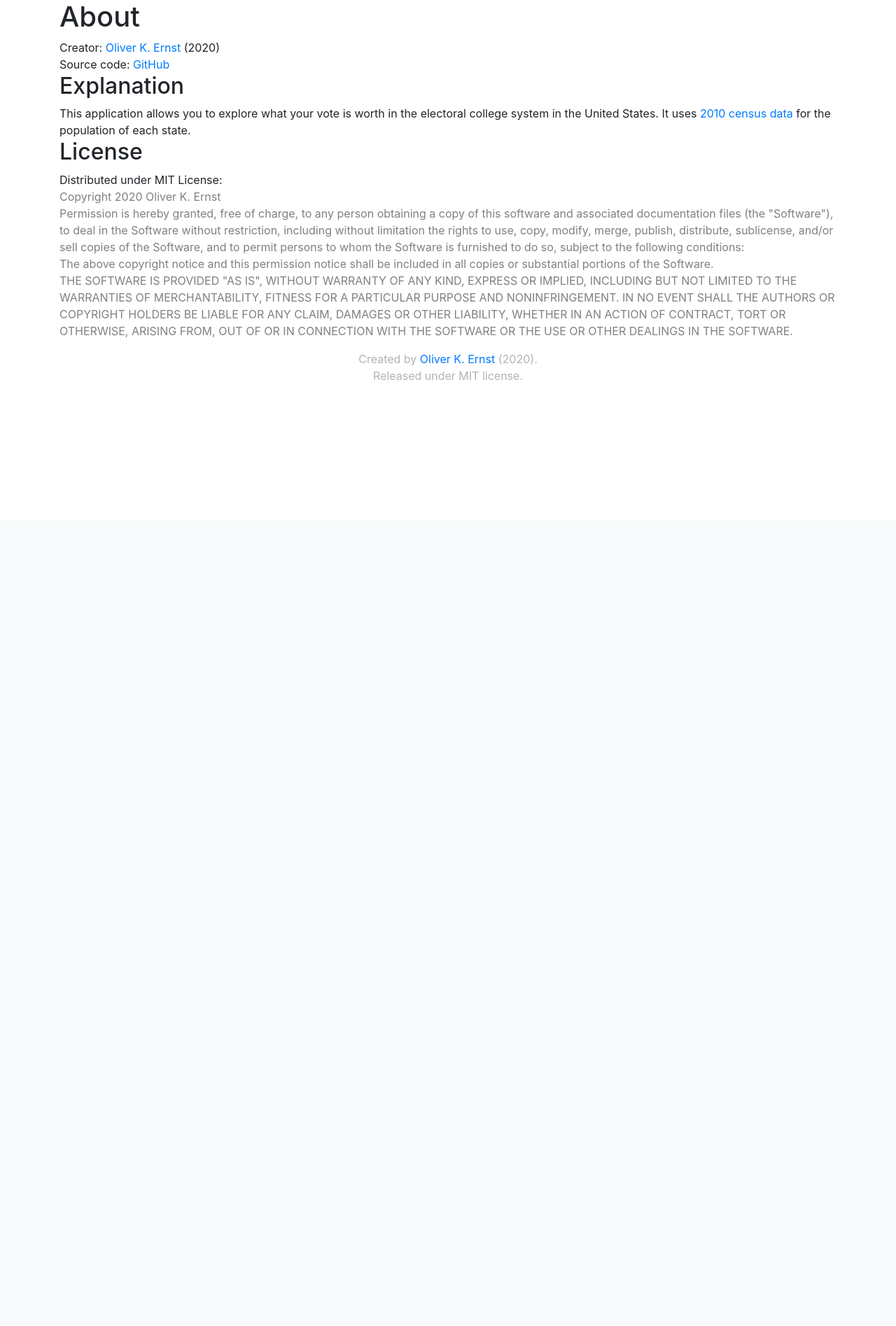
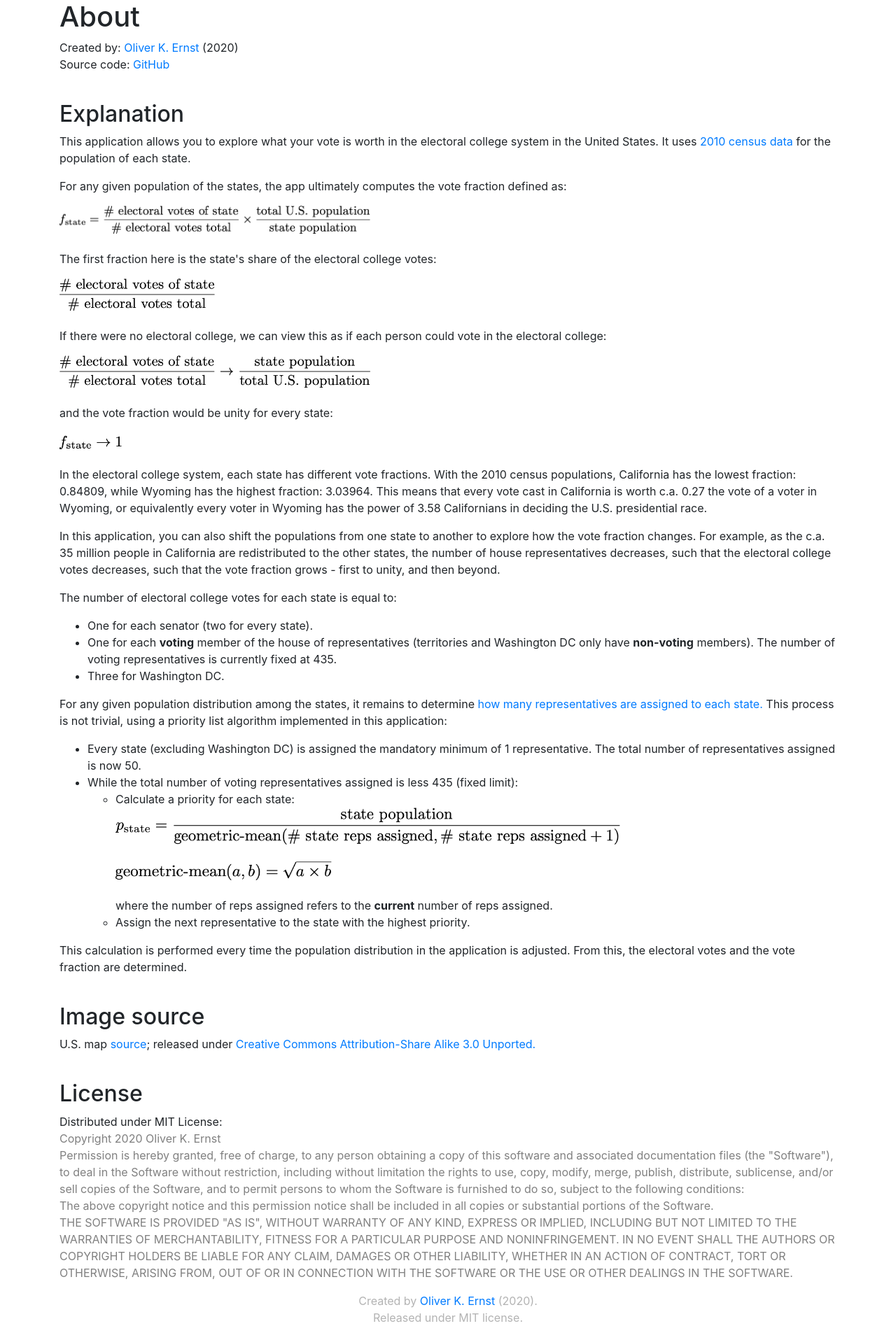
Before and after one commit to smrfeld/whats-my-vote-worth, a Flask app: page /about in a window 1280 px wide. Shown: the part 56-1951 px from the top of the page at 70% size. Before the commit the page ends 599 px from the top, so only its background shows below. Run offline with Flask 2, Linux system fonts and the light colour scheme; some libraries are stand-ins or nearby versions.

Commit message:
filled out about

```diff
--- a/app.py
+++ b/app.py
@@ -62,6 +62,14 @@ def get_list_of_states() -> str:
 
     return ret
 
+@app.route("/get_list_of_states_and_entire_us", methods=["POST"])
+def get_list_of_states_and_entire_us() -> str:
+    ret = get_list_of_states()
+    ret = '<option>Entire U.S.</option>' + ret
+    print(ret)
+
+    return ret
+
 @app.route("/move_people", methods=["POST"])
 def move_people() -> Dict[str, str]:
     # print(request.args)
--- a/static/css/style.css
+++ b/static/css/style.css
@@ -28,8 +28,9 @@
     cursor: pointer;
 }
 
-h7 {
+h6 {
     color: #B3B3B3;
+    font-size: 14px;
 }
 
 footer {
--- a/templates/about.html
+++ b/templates/about.html
@@ -5,13 +5,111 @@
 {% block title %}
 <h1> About </h1>
 
-Creator: <a href="https://oliver-ernst.com">Oliver K. Ernst</a> (2020) <br />
+<p>
+Created by: <a href="https://oliver-ernst.com">Oliver K. Ernst</a> (2020) <br />
 Source code: <a href="...">GitHub</a>
+</p>
+<br />
 
 <h2> Explanation </h2>
 
-This application allows you to explore what your vote is worth in the electoral college system in the United States.
-It uses <a href="https://www.census.gov/content/dam/Census/library/publications/2011/dec/c2010br-08.pdf">2010 census data</a> for the population of each state.
+<p>
+This application allows you to explore what your vote is worth
+in the electoral college system in the United States.
+It uses
+<a href="https://www.census.gov/content/dam/Census/library/publications/2011/dec/c2010br-08.pdf">2010 census data</a>
+for the population of each state.
+</p>
+
+<p>
+For any given population of the states, the app ultimately computes the vote fraction defined as:
+</p>
+<img style="width: 40%" src="{{url_for('static', filename='vote_frac.png')}}"/>
+<br /><br />
+
+<p>
+The first fraction here is the state's share of the electoral college votes:
+</p>
+<img style="width: 20%" src="{{url_for('static', filename='electoral_frac.png')}}"/>
+<br /><br />
+
+<p>
+If there were no electoral college, we can view this
+as if each person could vote in the electoral college:
+</p>
+<img style="width: 40%" src="{{url_for('static', filename='limit.png')}}"/>
+<br /><br />
+
+<p>
+and the vote fraction would be unity for every state:
+</p>
+<img style="width: 8%" src="{{url_for('static', filename='limit_2.png')}}"/>
+<br /><br />
+
+<p>
+In the electoral college system, each state has different vote fractions.
+With the 2010 census populations, California has the lowest fraction: 0.84809,
+while Wyoming has the highest fraction: 3.03964.
+This means that every vote cast in California is worth c.a. 0.27 the vote of a voter in Wyoming,
+or equivalently every voter in Wyoming has the power of 3.58 Californians in deciding the U.S. presidential race.
+</p>
+
+<p>
+In this application, you can also shift the populations from
+one state to another to explore how the vote fraction changes.
+For example, as the c.a. 35 million people in California are redistributed to the other states,
+the number of house representatives decreases, such that the electoral college votes decreases,
+such that the vote fraction grows - first to unity, and then beyond.
+</p>
+
+<p>
+The number of electoral college votes for each state is equal to:
+</p>
+<ul>
+    <li>One for each senator (two for every state).</li>
+    <li>One for each <b>voting</b> member of the house of representatives (territories and Washington DC only have <b>non-voting</b> members).
+        The number of voting representatives is currently fixed at 435.</li>
+    <li>Three for Washington DC.</li>
+</ul>
+<p>
+For any given population distribution among the states,
+it remains to determine
+<a href="https://www.everycrsreport.com/reports/R41357.html">how many representatives are
+assigned to each state.</a>
+This process is not trivial, using a priority list algorithm implemented in this application:
+</p>
+<ul>
+    <li>Every state (excluding Washington DC) is assigned the mandatory minimum of 1 representative.
+    The total number of representatives assigned is now 50.</li>
+    <li>While the total number of voting representatives assigned is less 435 (fixed limit):</li>
+    <ul>
+        <li>Calculate a priority for each state:</li>
+        <img style="width: 70%" src="{{url_for('static', filename='priority.png')}}"/>
+        <br /><br />
+        <img style="width: 30%" src="{{url_for('static', filename='geometric_mean.png')}}"/>
+        <br /><br />
+        where the number of reps assigned refers to the <b>current</b> number of reps assigned.
+        <li>Assign the next representative to the state with the highest priority.</li>
+    </ul>
+</ul>
+
+<p>
+This calculation is performed every time the population distribution in the application is adjusted.
+From this, the electoral votes and the vote fraction are determined.
+</p>
+
+<br />
+
+<h2> Image source </h2>
+
+<p>
+U.S. map
+<a href="https://commons.wikimedia.org/wiki/File:Blank_US_Map_(states_only).svg">source</a>;
+released under
+<a href="https://en.wikipedia.org/wiki/en:Creative_Commons">Creative Commons Attribution-Share Alike 3.0 Unported.</a>
+</p>
+
+<br />
 
 <h2> License </h2>
 
```
Also changed, not shown: templates/index.html (+76 -40 lines), static/electoral_frac.png (added), static/geometric_mean.png (added), static/limit.png (added), static/limit_2.png (added), static/priority.png (added), static/vote_frac.png (added).
